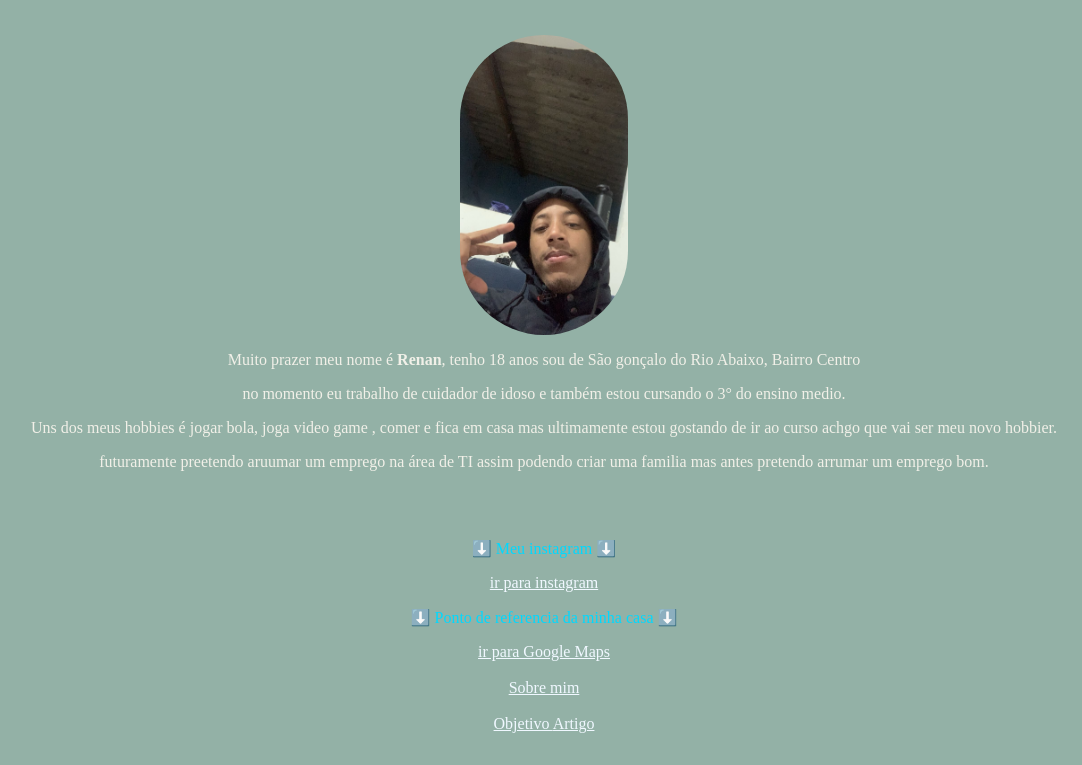
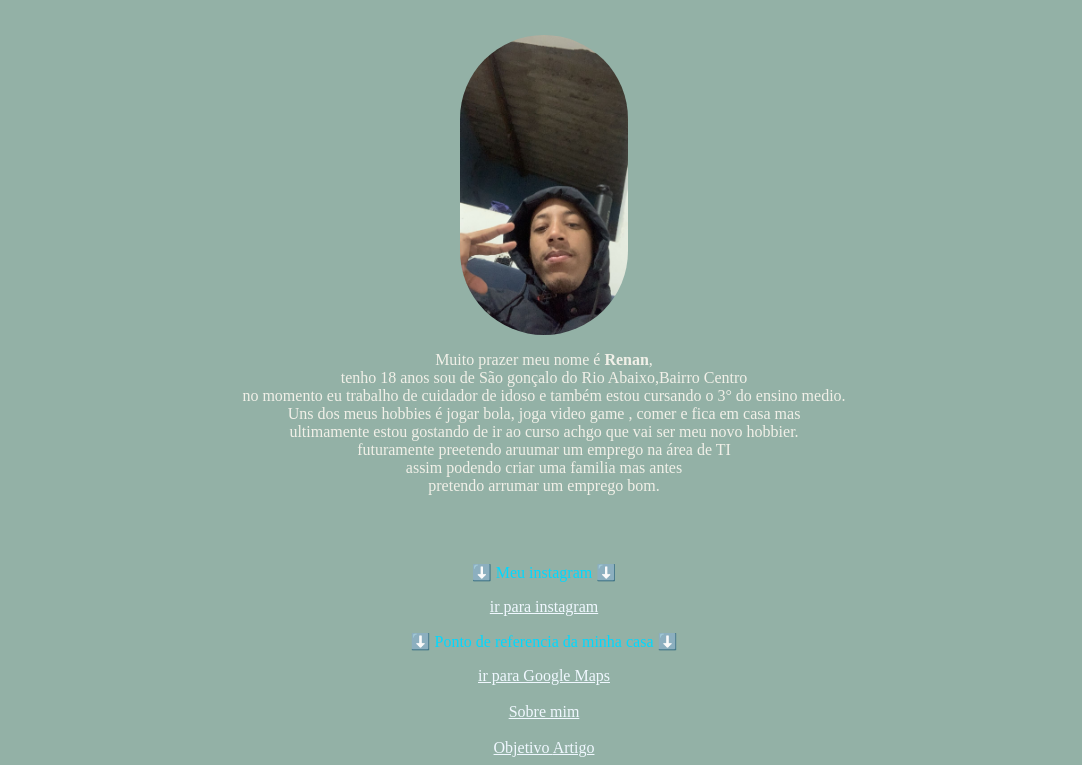
Before and after one commit to renanasb/renanasb.github.io, a plain HTML site: page src/index.html in a window 1280 px wide. Shown: the part 98-863 px from the top of the page, without its empty margins (96-1178 px from the left). Before the commit the page ends 839 px from the top, so only its background shows below. Drawn offline with Linux system fonts and the light colour scheme.

Commit message:
últimas edições realizadas antes de organização dos diretórios do SENAI

```diff
--- a/src/index.html
+++ b/src/index.html
@@ -18,22 +18,16 @@
             <br>
         </div>
         <div>
-            <p>
-                Muito prazer meu nome é <b>Renan</b>, tenho 18 anos sou de São gonçalo do Rio Abaixo,
-                Bairro Centro
-            </p>
-            <p>
-                no momento eu trabalho de cuidador de idoso e também estou cursando o 3° do ensino medio.
-            </p>
-            <p>
-                Uns dos meus hobbies é jogar bola, joga video game , comer e fica em casa mas
-                ultimamente estou gostando de ir ao curso achgo que vai ser meu novo hobbier.
-            </p>
-            <p>
-                futuramente preetendo aruumar um emprego na área de TI
-                assim podendo criar uma familia mas antes
-                pretendo arrumar um emprego bom.
-            </p>
+  <p>
+ Muito prazer meu nome é <b>Renan</b>, <br>
+ tenho 18 anos sou de São gonçalo do Rio Abaixo,Bairro Centro<br>
+ no momento eu trabalho de cuidador de idoso e também estou cursando o 3° do ensino medio.<br>
+ Uns dos meus hobbies é jogar bola, joga video game , comer e fica em casa mas<br>
+ ultimamente estou gostando de ir ao curso achgo que vai ser meu novo hobbier. <br>
+ futuramente preetendo aruumar um emprego na área de TI<br>
+ assim podendo criar uma familia mas antes<br>
+ pretendo arrumar um emprego bom.<br>
+  </p>
         </div>
 
         <div id="GRUPO_1">
```
